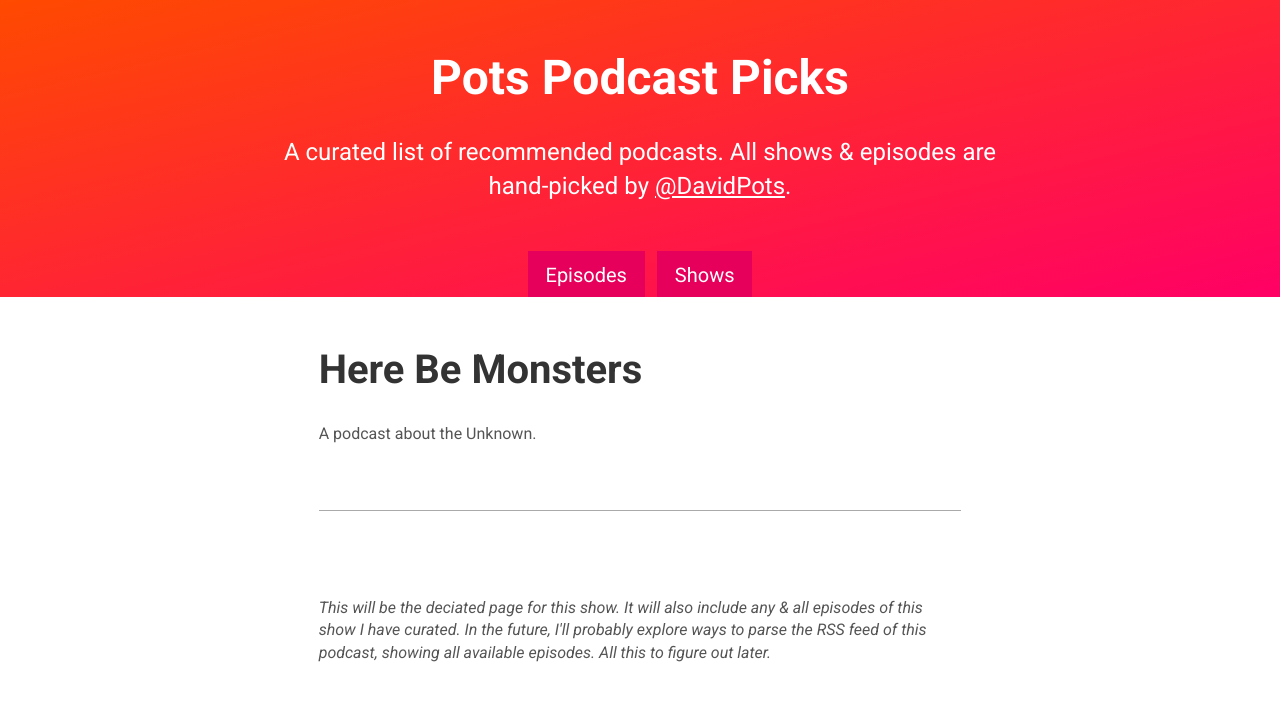
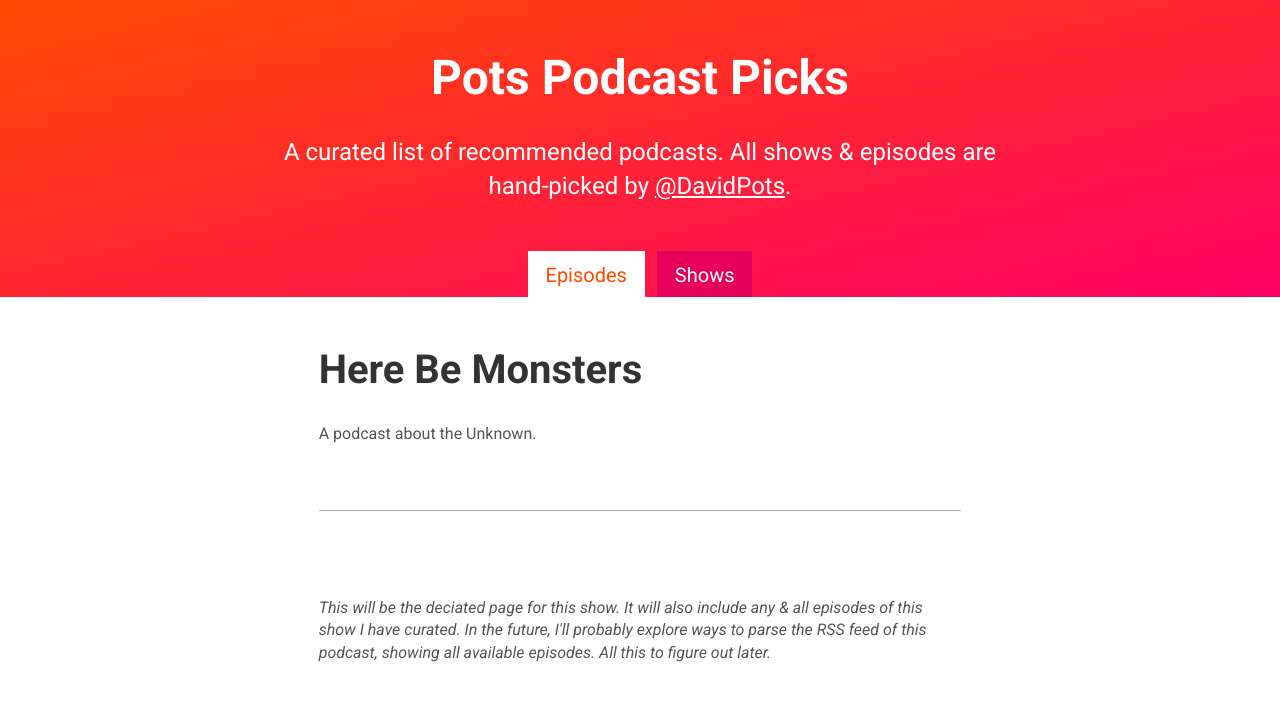
Before and after one commit to davidpots/podcasts, a Jekyll site: the page built from _podcasts/here-be-monsters.md, in a window 1280 px wide. Shown: the top 701 px of the page. Built offline with Jekyll 4.4.1, drawn with Linux system fonts in a browser that asks for light colours; nearby versions of some CDN libraries.

Commit message:
Fxies tabs

```diff
--- a/_layouts/default.html
+++ b/_layouts/default.html
@@ -14,7 +14,7 @@
         <p class="site-subtitle">A curated list of recommended podcasts. All shows &amp; episodes are hand-picked by <a class="color--white underline" href="http://twitter.com/davidpots">@DavidPots</a>.</p>
 
         <ul class="nav-tabs">
-          <li><a {% if page.title == "Episodes" %} class="active"{% endif %} href="{{ site.baseurl }}/">Episodes</a></li>
+          <li><a {% if page.title != "Shows" %} class="active"{% endif %} href="{{ site.baseurl }}/">Episodes</a></li>
           <li>&nbsp;</li>
           <li><a {% if page.title == "Shows" %} class="active"{% endif %} href="{{ site.baseurl }}/shows">Shows</a></li>
         </ul>
```
